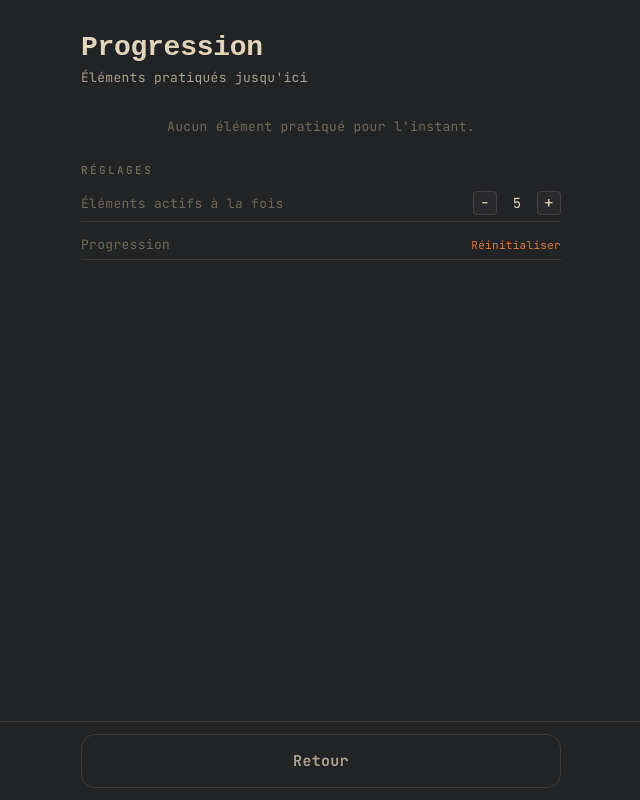
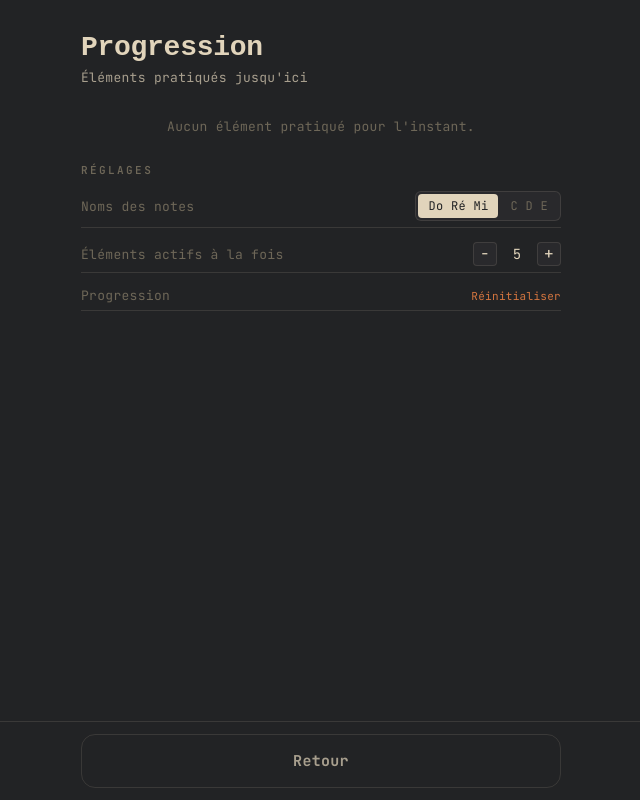
Before and after one commit to bendman/guitar-practice, a React (Vite) app: page / in a window 1280 px wide. Both pictures are taken after a click on the button "Ma progression". Shown: the whole page, without its empty margins (319-959 px from the left). Built offline with nearby package versions, Linux system fonts and the light colour scheme; a web font is replaced by a local one.

Commit message:
add switch for visual note names

```diff
--- a/src/App.tsx
+++ b/src/App.tsx
@@ -3,6 +3,8 @@ import { ALL, CHORDS, CHORD_PRESETS, CHORD_PROGRESSIONS } from "./lib/constants"
 import { usePitchDetection } from "./hooks/usePitchDetection";
 import { useSession } from "./hooks/useSession";
 import { applyResult, buildActivePool } from "./lib/util";
+import type { NoteNaming } from "./lib/util";
+import { NoteNamingProvider } from "./lib/noteNaming";
 import { summarizeSession } from "./lib/summarizeSession";
 import {
   loadStats, saveStats, resetStats, mergeSessionIntoStats,
@@ -26,6 +28,7 @@ interface StoredSettings {
   listening?: boolean;
   chordAuto?: boolean;
   workingSetSize?: number;
+  noteNaming?: NoteNaming;
 }
 
 function loadSettings(): StoredSettings {
@@ -44,6 +47,7 @@ function parseInitialSettings() {
     listening: s.listening ?? false,
     chordAuto: s.chordAuto ?? false,
     workingSetSize: typeof s.workingSetSize === "number" ? s.workingSetSize : 5,
+    noteNaming: (s.noteNaming === "letters" ? "letters" : "solfege") as NoteNaming,
   };
 }
 const initialSettings = parseInitialSettings();
@@ -57,6 +61,7 @@ export default function GuitarPractice() {
   const [chordProgression, setChordProgression] = useState<string | null>(null);
   const [chordAuto, setChordAuto] = useState<boolean>(initialSettings.chordAuto);
   const [workingSetSize, setWorkingSetSize] = useState<number>(initialSettings.workingSetSize);
+  const [noteNaming, setNoteNaming] = useState<NoteNaming>(initialSettings.noteNaming);
   const [devScreen, setDevScreen] = useState<string | null>(null);
   const [showLearning, setShowLearning] = useState(false);
   const [sessionSummary, setSessionSummary] = useState<SessionSummary | null>(null);
@@ -97,10 +102,10 @@ export default function GuitarPractice() {
   useEffect(() => {
     try {
       localStorage.setItem(SETTINGS_KEY, JSON.stringify({
-        interval: intervalSecs, enabled, tts, listening, chordAuto, workingSetSize,
+        interval: intervalSecs, enabled, tts, listening, chordAuto, workingSetSize, noteNaming,
       }));
     } catch { /* ignore quota / disabled storage */ }
-  }, [intervalSecs, enabled, tts, listening, chordAuto, workingSetSize]);
+  }, [intervalSecs, enabled, tts, listening, chordAuto, workingSetSize, noteNaming]);
 
   useEffect(() => {
     if (!session.inSession) return;
@@ -194,6 +199,7 @@ export default function GuitarPractice() {
     session.start();
   };
 
+  const renderContent = () => {
   if (import.meta.env.DEV && devScreen === "mic") {
     return <DebugView onBack={() => setDevScreen(null)} />;
   }
@@ -255,6 +261,8 @@ export default function GuitarPractice() {
         onResetWeights={resetAllWeights}
         workingSetSize={workingSetSize}
         setWorkingSetSize={setWorkingSetSize}
+        noteNaming={noteNaming}
+        setNoteNaming={setNoteNaming}
       />
     );
   }
@@ -299,4 +307,11 @@ export default function GuitarPractice() {
       onShowDebug={() => setDevScreen("mic")}
     />
   );
+  };
+
+  return (
+    <NoteNamingProvider naming={noteNaming}>
+      {renderContent()}
+    </NoteNamingProvider>
+  );
 }
--- a/src/components/ui/NotesPicker/index.tsx
+++ b/src/components/ui/NotesPicker/index.tsx
@@ -1,4 +1,5 @@
 import { NOTES, CHROMATIC_NOTES, NOTES_DISPLAY_ORDER } from "../../../lib/constants";
+import { useFormatLabel } from "../../../lib/noteNaming";
 import shared from "../../shared.module.css";
 import s from "./index.module.css";
 
@@ -9,6 +10,7 @@ interface NotesPickerProps {
 }
 
 export default function NotesPicker({ enabled, setEnabled, selectedNoteCount }: NotesPickerProps) {
+  const formatLabel = useFormatLabel();
   const toggle = (id: string) => setEnabled((p) => ({ ...p, [id]: !p[id] }));
 
   const preset = (kind: "none" | "naturals" | "all") => {
@@ -51,7 +53,7 @@ export default function NotesPicker({ enabled, setEnabled, selectedNoteCount }:
                   onClick={() => toggle(chromatic[0].id)}
                   className={`${s.accKey} ${enabled[chromatic[0].id] ? s.keyOn : ""}`}
                 >
-                  {chromatic[0].label}
+                  {formatLabel(chromatic[0].label)}
                 </button>
               ) : null}
             </div>
@@ -65,7 +67,7 @@ export default function NotesPicker({ enabled, setEnabled, selectedNoteCount }:
               onClick={() => toggle(natural.id)}
               className={`${s.natKey} ${enabled[natural.id] ? s.keyOn : ""}`}
             >
-              {natural.label}
+              {formatLabel(natural.label)}
             </button>
           ))}
         </div>
--- a/src/components/views/ConfigView/index.tsx
+++ b/src/components/views/ConfigView/index.tsx
@@ -2,6 +2,7 @@ import React from "react";
 import { CHORDS, CHORD_ROOTS, CHORD_QUALITIES, CHORD_PRESETS, CHORD_PROGRESSIONS, NOTES, CHROMATIC_NOTES } from "../../../lib/constants";
 import type { PracticeItem } from "../../../lib/constants";
 import { weightToLevel } from "../../../lib/util";
+import { useFormatLabel } from "../../../lib/noteNaming";
 import type { Weights } from "../../../lib/stats";
 import NotesPicker from "../../ui/NotesPicker";
 import Toggle from "../../ui/Toggle";
@@ -54,6 +55,7 @@ interface ChordsBuilderProps {
 function ChordsBuilder({
   enabled, setEnabled, chordPreset, chordProgression, onPreset, onProgression, weights = {},
 }: ChordsBuilderProps) {
+  const formatLabel = useFormatLabel();
   const totalEnabled = CHORDS.filter((c) => enabled[c.id]).length;
 
   const clearAll = () => {
@@ -177,7 +179,7 @@ function ChordsBuilder({
                 className={`${s.mxRowBtn} ${isRootActive(r.id) ? s.mxRowBtnOn : ""}`}
                 onClick={() => toggleRoot(r.id)}
               >
-                {r.label}
+                {formatLabel(r.label)}
               </button>
               {CHORD_QUALITIES.map((q) => {
                 const id = `${r.id}_${q.id}`;
@@ -188,7 +190,7 @@ function ChordsBuilder({
                     key={q.id}
                     className={`${s.mxCell} ${on ? s.mxCellOn : ""}`}
                     onClick={() => toggleCell(r.id, q.id)}
-                    aria-label={`${r.label} ${q.label}`}
+                    aria-label={`${formatLabel(r.label)} ${q.label}`}
                   >
                     <ProgressDot level={level} size={12} dim={!on} />
                   </button>
--- a/src/components/views/LearningView/index.tsx
+++ b/src/components/views/LearningView/index.tsx
@@ -1,6 +1,7 @@
 import { ALL } from "../../../lib/constants";
 import type { PracticeItem } from "../../../lib/constants";
 import { weightToLevel } from "../../../lib/util";
+import { useFormatLabel } from "../../../lib/noteNaming";
 import type { Weights } from "../../../lib/stats";
 import ProgressDot from "../../ui/ProgressDot";
 import shared from "../../shared.module.css";
@@ -131,6 +132,7 @@ interface ItemSectionProps {
 }
 
 function ItemSection({ title, items, weights, highlight, muted }: ItemSectionProps) {
+  const formatLabel = useFormatLabel();
   return (
     <div className={s.section}>
       <span className={`${shared.eyebrow} ${muted ? s.eyebrowMuted : ""}`}>{title}</span>
@@ -142,7 +144,7 @@ function ItemSection({ title, items, weights, highlight, muted }: ItemSectionPro
           return (
             <div key={item.id} className={`${s.row} ${highlight ? s.rowHighlight : ""} ${muted ? s.rowMuted : ""}`}>
               <ProgressDot level={level} size={10} />
-              <span className={s.itemLabel}>{item.label}</span>
+              <span className={s.itemLabel}>{formatLabel(item.label)}</span>
               <span className={s.levelBadge}>{LEVEL_LABEL[level]}</span>
               <div className={s.weightCell}>
                 <div className={s.weightTrack}>
--- a/src/components/views/ProgressView/index.module.css
+++ b/src/components/views/ProgressView/index.module.css
@@ -74,6 +74,36 @@
   color: var(--text-faint);
 }
 
+.segmented {
+  display: flex;
+  gap: 2px;
+  background: var(--surface);
+  border: 1px solid var(--line);
+  border-radius: 6px;
+  padding: 2px;
+}
+
+.segBtn {
+  font-size: 12px;
+  font-family: var(--mono);
+  color: var(--text-faint);
+  background: transparent;
+  border: none;
+  border-radius: 4px;
+  padding: 4px 10px;
+  cursor: pointer;
+  letter-spacing: 0.3px;
+}
+
+.segBtn:active {
+  opacity: 0.7;
+}
+
+.segBtnActive {
+  background: var(--text);
+  color: var(--bg);
+}
+
 .stepper {
   display: flex;
   align-items: center;
--- a/src/components/views/ProgressView/index.tsx
+++ b/src/components/views/ProgressView/index.tsx
@@ -2,6 +2,8 @@ import { useState } from "react";
 import { ALL } from "../../../lib/constants";
 import type { PracticeItem, ChordItem } from "../../../lib/constants";
 import { weightToLevel } from "../../../lib/util";
+import type { NoteNaming } from "../../../lib/util";
+import { useFormatLabel } from "../../../lib/noteNaming";
 import type { Weights } from "../../../lib/stats";
 import ProgressDot from "../../ui/ProgressDot";
 import ChordDiagram from "../../ui/ChordDiagram";
@@ -16,10 +18,13 @@ interface ProgressViewProps {
   onResetWeights?: () => void;
   workingSetSize: number;
   setWorkingSetSize?: (size: number) => void;
+  noteNaming?: NoteNaming;
+  setNoteNaming?: (naming: NoteNaming) => void;
 }
 
 export default function ProgressView({
   weights = {}, onBack, onResetWeights, workingSetSize, setWorkingSetSize,
+  noteNaming = "solfege", setNoteNaming,
 }: ProgressViewProps) {
   const [openChordIds, setOpenChordIds] = useState<Set<string>>(new Set());
   const practiced = ALL.filter((item) => weights[item.id] != null);
@@ -58,6 +63,31 @@ export default function ProgressView({
 
           <div className={s.settingsSection}>
             <span className={shared.eyebrow}>Réglages</span>
+            {setNoteNaming && (
+              <div className={s.settingRow}>
+                <span className={s.settingLabel}>Noms des notes</span>
+                <div className={s.segmented} role="radiogroup" aria-label="Noms des notes">
+                  <button
+                    className={`${s.segBtn} ${noteNaming === "solfege" ? s.segBtnActive : ""}`}
+                    role="radio"
+                    aria-checked={noteNaming === "solfege"}
+                    data-testid="note-naming-solfege"
+                    onClick={() => setNoteNaming("solfege")}
+                  >
+                    Do Ré Mi
+                  </button>
+                  <button
+                    className={`${s.segBtn} ${noteNaming === "letters" ? s.segBtnActive : ""}`}
+                    role="radio"
+                    aria-checked={noteNaming === "letters"}
+                    data-testid="note-naming-letters"
+                    onClick={() => setNoteNaming("letters")}
+                  >
+                    C D E
+                  </button>
+                </div>
+              </div>
+            )}
             {setWorkingSetSize && (
               <div className={s.settingRow}>
                 <span className={s.settingLabel}>Éléments actifs à la fois</span>
@@ -98,6 +128,7 @@ interface SectionProps {
 }
 
 function Section({ title, items, weights, openIds, onToggle }: SectionProps) {
+  const formatLabel = useFormatLabel();
   return (
     <div className={s.section}>
       <span className={shared.eyebrow}>{title}</span>
@@ -113,7 +144,7 @@ function Section({ title, items, weights, openIds, onToggle }: SectionProps) {
                 onClick={isChord ? () => onToggle?.(item.id) : undefined}
               >
                 <ProgressDot level={level} size={12} />
-                <span className={s.label}>{item.label}</span>
+                <span className={s.label}>{formatLabel(item.label)}</span>
                 <span className={s.levelLabel}>{LEVEL_LABELS[level]}</span>
               </div>
               {isOpen && item.type === "chord" && (item as ChordItem).voicings.length > 0 && (
--- a/src/components/views/SessionView/index.tsx
+++ b/src/components/views/SessionView/index.tsx
@@ -2,6 +2,7 @@ import { useEffect, useState } from "react";
 import { NOTES, CHROMATIC_SHARPS } from "../../../lib/constants";
 import type { PracticeItem, ChordItem } from "../../../lib/constants";
 import { formatTime } from "../../../lib/util";
+import { useFormatLabel } from "../../../lib/noteNaming";
 import ChordDiagram from "../../ui/ChordDiagram";
 import Icon from "../../ui/Icon";
 import s from "./index.module.css";
@@ -80,6 +81,7 @@ export default function SessionView({
   onStop,
   onShowLearning,
 }: SessionViewProps) {
+  const formatLabel = useFormatLabel();
   const [revealed, setRevealed] = useState(false);
   const [voicingIdx, setVoicingIdx] = useState(0);
   const isCorrect = listening && hitStatus === "correct" && !paused;
@@ -186,14 +188,14 @@ export default function SessionView({
         )}
 
         <div className={`${s.noteName} ${isCorrect ? s.noteNameCorrect : ""}`} data-testid="prompt">
-          {current?.label || "—"}
+          {current ? formatLabel(current.label) : "—"}
         </div>
 
         {isCorrect && <div className={s.correctMark}>✓</div>}
 
         {listening && !isCorrect && !revealed && current?.type === "note" && !paused && (
           <div className={s.listenHint}>
-            Note · {detected ? detected : "Écoute…"}
+            Note · {detected ? formatLabel(detected) : "Écoute…"}
           </div>
         )}
 
--- a/src/components/views/SummaryView/index.tsx
+++ b/src/components/views/SummaryView/index.tsx
@@ -1,5 +1,6 @@
 import { useEffect, useState } from "react";
 import { formatTime, formatDuration, weightToLevel } from "../../../lib/util";
+import { useFormatLabel } from "../../../lib/noteNaming";
 import { mergeSessionIntoStats, accuracyPercent } from "../../../lib/stats";
 import type { Stats, SessionSummary, Weights } from "../../../lib/stats";
 import ProgressDot from "../../ui/ProgressDot";
@@ -97,6 +98,7 @@ export default function SummaryView({
     practiceTime, wasListening, missedItems,
     wasManualChord, chordCorrectCount, totalChords, chordAccuracy, chordMissedItems,
   } = summary;
+  const formatLabel = useFormatLabel();
 
   const postStats = preSessionStats
     ? mergeSessionIntoStats(preSessionStats, summary)
@@ -185,7 +187,7 @@ export default function SummaryView({
                 {missedItems.map((item) => (
                   <div key={item.id} className={s.workonRow}>
                     <ProgressDot level={weightToLevel(weights[item.id])} size={12} />
-                    <span className={s.workonLabel}>{item.label}</span>
+                    <span className={s.workonLabel}>{formatLabel(item.label)}</span>
                     <span className={s.workonRate}>{100 - item.missRate}%</span>
                   </div>
                 ))}
@@ -206,7 +208,7 @@ export default function SummaryView({
                 {chordMissedItems.map((item) => (
                   <div key={item.id} className={s.workonRow}>
                     <ProgressDot level={weightToLevel(weights[item.id])} size={12} />
-                    <span className={s.workonLabel}>{item.label}</span>
+                    <span className={s.workonLabel}>{formatLabel(item.label)}</span>
                     <span className={s.workonRate}>{100 - item.missRate}%</span>
                   </div>
                 ))}
--- /dev/null
+++ b/src/lib/noteNaming.tsx
@@ -0,0 +1,24 @@
+import { createContext, useContext } from "react";
+import { formatNoteLabel } from "./util";
+import type { NoteNaming } from "./util";
+
+const NoteNamingContext = createContext<NoteNaming>("solfege");
+
+export function NoteNamingProvider({
+  naming, children,
+}: {
+  naming: NoteNaming;
+  children: React.ReactNode;
+}) {
+  return (
+    <NoteNamingContext.Provider value={naming}>
+      {children}
+    </NoteNamingContext.Provider>
+  );
+}
+
+/** Returns a formatter that translates labels into the active note naming. */
+export function useFormatLabel(): (label: string) => string {
+  const naming = useContext(NoteNamingContext);
+  return (label: string) => formatNoteLabel(label, naming);
+}
```
Also changed, not shown: src/lib/util.ts (+19 -0 lines), tests/steps/practice.steps.ts (+33 -0 lines), 1 other file (tests, documents, lock files or other folders).
